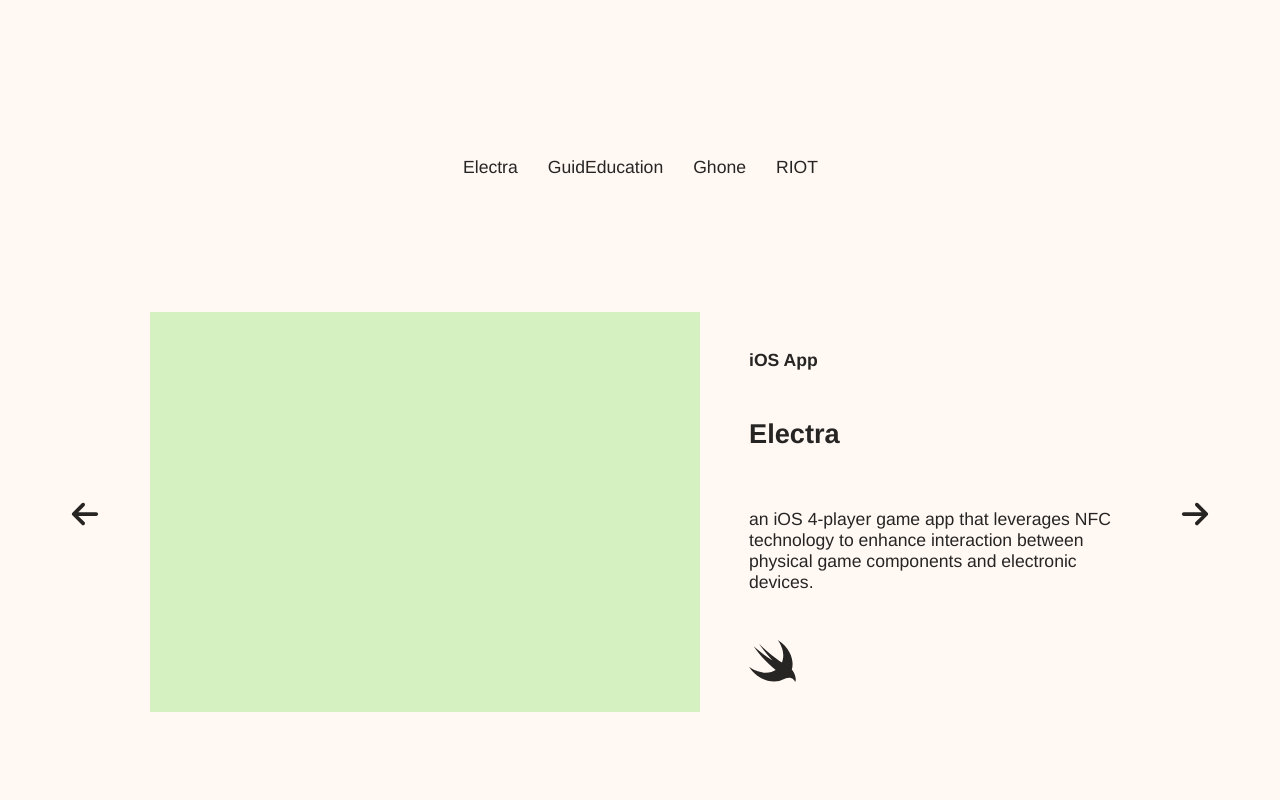
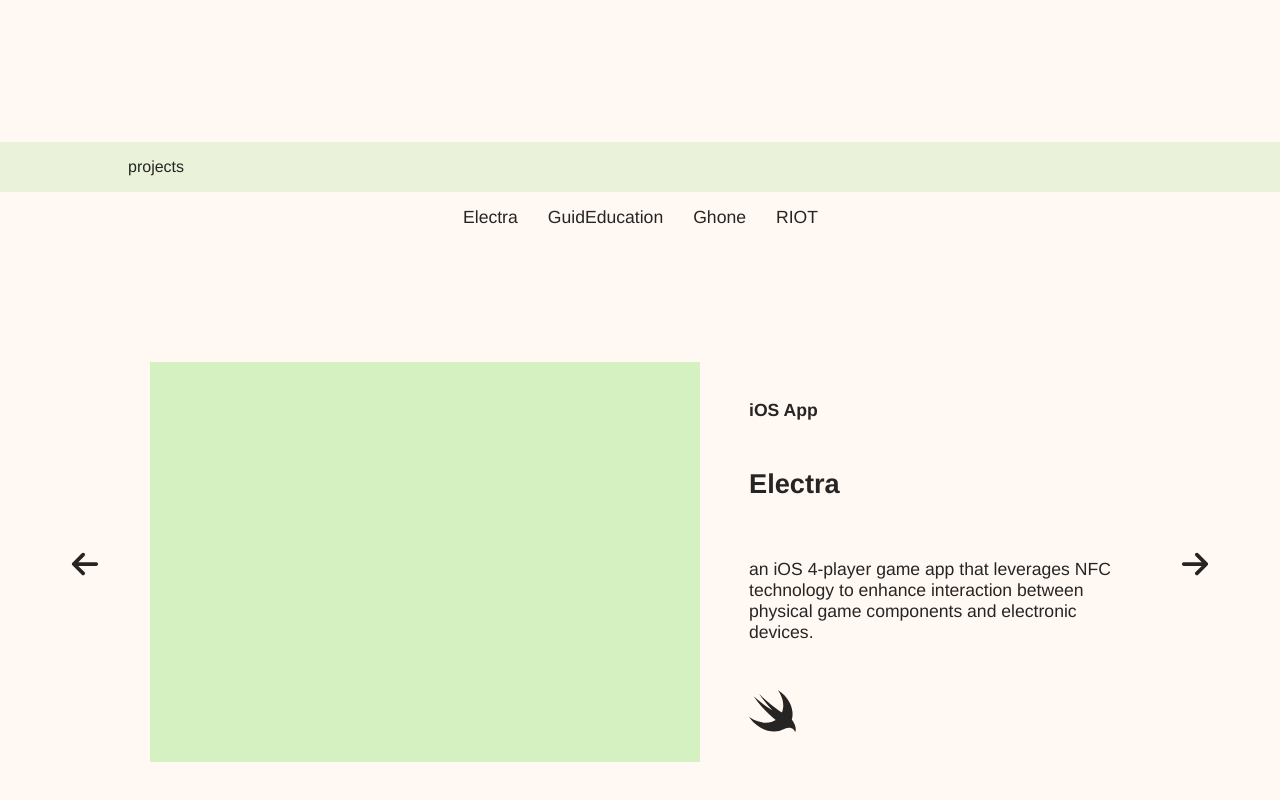
Before and after one commit to shaniashn/shaniashn.github.io, a Vue app: page / in a window 1280 px wide. Shown: the part 798-1598 px from the top of the page. Built offline with nearby package versions, Linux system fonts and the light colour scheme.

Commit message:
Update PortfolioView.vue

```diff
--- a/src/components/PortfolioView.vue
+++ b/src/components/PortfolioView.vue
@@ -1,5 +1,6 @@
 <template>
   <section class="portfolio">
+    <div class="portfolio-title">projects</div>
     <div class="portfolio-bar">
       <ul>
         <li v-for="(category, index) in categories" :key="index" @click="selectedItem(index)">{{ category }}</li>
@@ -108,6 +109,14 @@ export default {
   height: 100vh;
 }
 
+.portfolio-title {
+  display: flex;
+  align-items: center;
+  height: 50px;
+  background-color: var(--lightgreen-shade-color);
+  padding: 0 10%;
+}
+
 .portfolio-bar {
   display: flex;
   justify-content: center;
```
